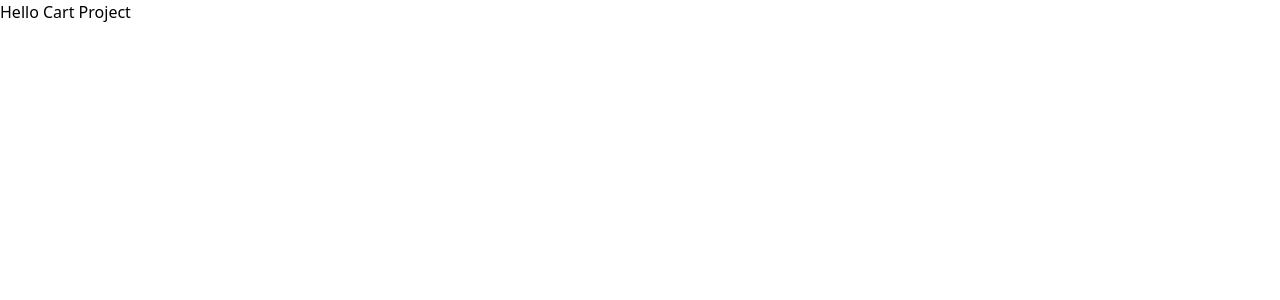
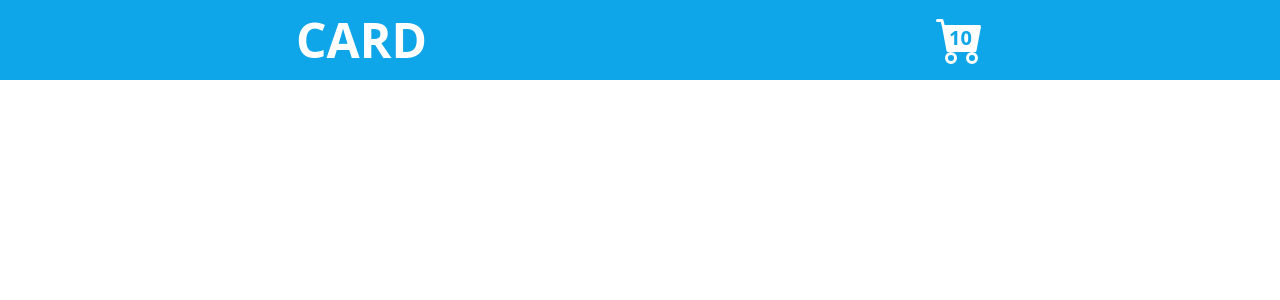
Before and after one commit to Raajzz/cart-project, a React (Create React App) app: page / in a window 1280 px wide. Shown: the top 300 px of the page. Built offline with nearby package versions, Linux system fonts and the light colour scheme.

Commit message:
Added top bar, with logo and cart

```diff
--- a/src/App.js
+++ b/src/App.js
@@ -1,11 +1,34 @@
-import React from 'react'
+import React from "react";
+import { BsFillCartFill } from "react-icons/bs";
+import { BrowserRouter as Router, Link } from "react-router-dom";
 
 const App = () => {
+  const number = 10;
+
   return (
-    <div>
-      Hello Cart Project
-    </div>
-  )
-}
+    <>
+      {/* HEADER */}
+      <div className=" bg-sky-500 h-20 flex items-center">
+        <div className="relative max-w-md sm:max-w-lg md:max-w-xl lg:max-w-2xl xl:max-w-3xl mx-auto w-full">
+          <Router>
+            <Link
+              to="#"
+              className=" text-white font-semibold mx-10 text-4xl md:text-5xl"
+            >
+              CARD
+            </Link>
+            <Link
+              to="#" className=" z-0 absolute right-0 top-0 text-white font-semibold mx-10 text-4xl md:text-5xl">
+              <BsFillCartFill />
+              <span className="absolute right-2 top-0.5 md:top-2 md:right-3 z-10 text-sky-500 text-lg md:text-xl">
+                {number}
+              </span>
+            </Link>
+          </Router>
+        </div>
+      </div>
+    </>
+  );
+};
 
-export default App
+export default App;
```
